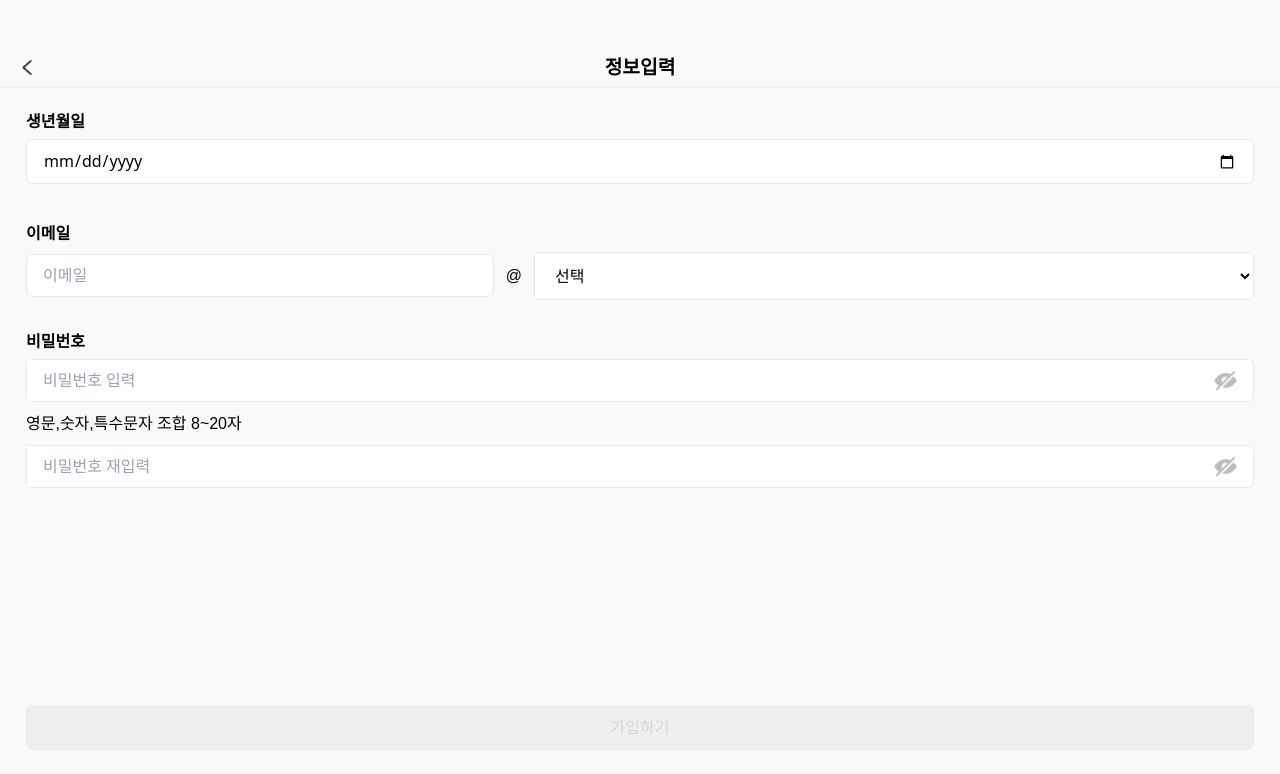
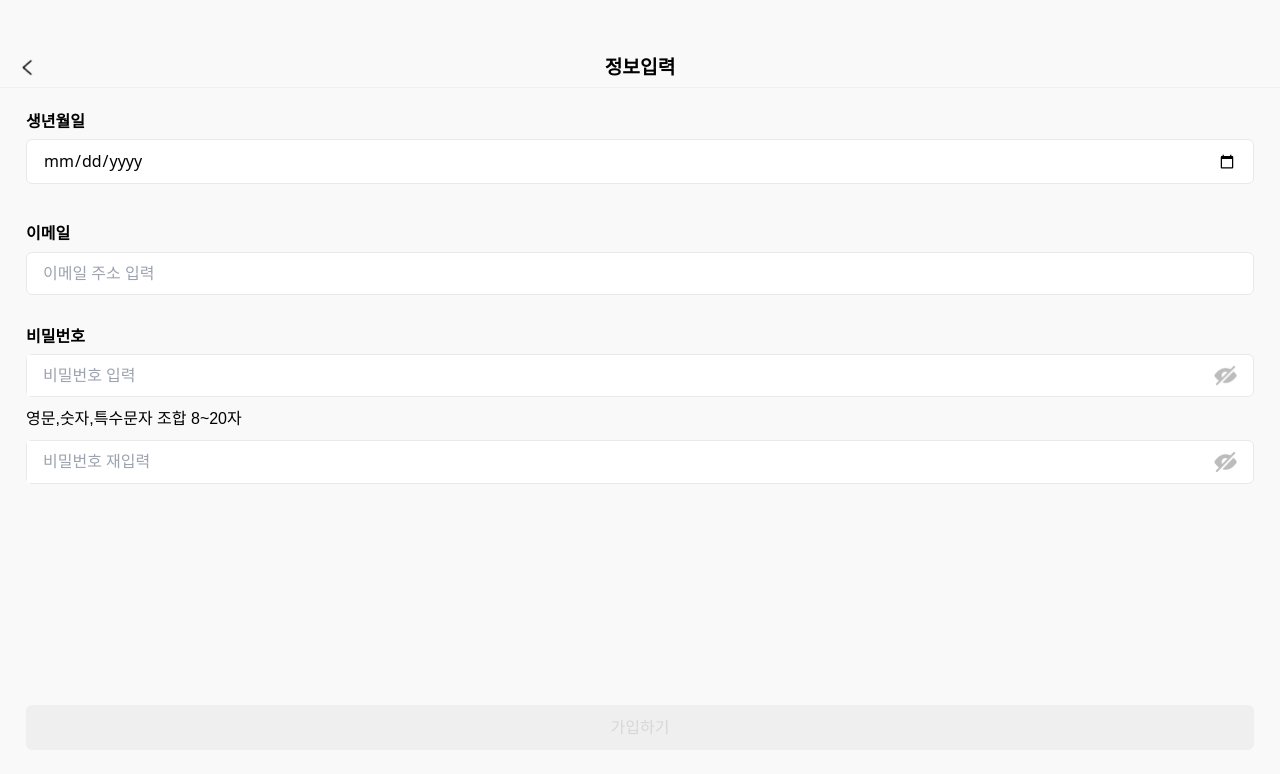
Before and after one commit to aingface/next-login-practice, a Next.js app: page /userInfoRegistration in a window 1280 px wide. Shown: the top 774 px of the page. Built offline with nearby package versions, Linux system fonts and the light colour scheme.

Commit message:
fix: 이메일 직접 입력하도록 수정

```diff
--- a/src/components/userInfoRegistration/EmailInput.tsx
+++ b/src/components/userInfoRegistration/EmailInput.tsx
@@ -9,37 +9,14 @@ interface TextProps {
   fontWeight?: number | string;
 }
 
-interface Option {
-  value: string;
-  label: string;
+interface EmailInputProps {
+  email: string | undefined;
+  setEmail: (emailDomainInput: string) => void;
 }
 
-interface EmailInputProps {
-  emailID: string | undefined;
-  emailDomain: string | undefined;
-  setEmailID: (emailIDInput: string) => void;
-  setEmailDomain: (emailDomainInput: string) => void;
-}
-
-const options: Option[] = [
-  { value: 'gmail.com', label: 'gmail.com' },
-  { value: 'naver.com', label: 'naver.com' },
-  { value: 'daum.net', label: 'daum.net' },
-  { value: 'outlook.com', label: 'outlook.com' },
-];
-
-function EmailInput({
-  emailID = '',
-  emailDomain = '',
-  setEmailID = () => {},
-  setEmailDomain = () => {},
-}: EmailInputProps) {
-  const handleEmailIDChange = (event: React.ChangeEvent<HTMLInputElement>) => {
-    setEmailID(event.target.value);
-  };
-
-  const handleOptionChange = (event: React.ChangeEvent<HTMLSelectElement>) => {
-    setEmailDomain(event.target.value);
+function EmailInput({ email = '', setEmail = () => {} }: EmailInputProps) {
+  const handleEmailInputChange = (event: React.ChangeEvent<HTMLInputElement>) => {
+    setEmail(event.target.value);
   };
 
   return (
@@ -47,25 +24,11 @@ function EmailInput({
       <Text fontWeight={themes.fontWeights.bold}>이메일</Text>
       <EmailInputFieldWrapper>
         <InputField
-          flex={1}
-          placeholder="이메일"
-          type="text"
-          value={emailID}
-          onChange={handleEmailIDChange}
+          placeholder="이메일 주소 입력"
+          type="email"
+          value={email}
+          onChange={handleEmailInputChange}
         />
-        <Text>{'@'}</Text>
-        <EmailSelect value={emailDomain} onChange={handleOptionChange}>
-          {[
-            <option key="placeholder" value="">
-              <Text>선택</Text>
-            </option>,
-            ...options.map((option) => (
-              <option key={option.value} value={option.value}>
-                {option.label}
-              </option>
-            )),
-          ]}
-        </EmailSelect>
       </EmailInputFieldWrapper>
     </EmailWrapper>
   );
@@ -97,15 +60,6 @@ const InputField = styled.input<InputFieldProps>`
   outline-color: ${(props) => props.theme.colors.PrimaryPurple09};
 `;
 
-const EmailSelect = styled.select`
-  flex: 1.582;
-  padding: 0.6875rem 1rem;
-  border: 1px solid ${(props) => props.theme.colors.Gray02};
-  border-radius: 6px;
-  background-color: ${(props) => props.theme.colors.White};
-  outline-color: ${(props) => props.theme.colors.PrimaryPurple09};
-`;
-
 const Text = styled.span<TextProps>`
   font-size: 1rem;
   font-weight: ${(props) => props.fontWeight};
--- a/src/pages/userInfoRegistration.tsx
+++ b/src/pages/userInfoRegistration.tsx
@@ -13,7 +13,7 @@ function UserInfoRegistration() {
   const router = useRouter();
 
   const { year, month, day, setYear, setMonth, setDay } = signInUserInfomationStore();
-  const { emailID, emailDomain, setEmailID, setEmailDomain } = signInUserInfomationStore();
+  const { email, setEmail } = signInUserInfomationStore();
   const { password, passwordRepeat, setPassword, setPasswordRepeat } = signInUserInfomationStore();
 
   const checkRegisterValid = () => {
@@ -21,7 +21,7 @@ function UserInfoRegistration() {
     const isMonthValid = typeof month == 'number' && month > 0;
     const isDayValid = typeof day == 'number' && day > 0;
 
-    const isEmailValid = validateEmail(emailID + '@' + emailDomain);
+    const isEmailValid = validateEmail(email);
     const isPasswordValid =
       password !== undefined && validatePassword(password) && password === passwordRepeat;
 
@@ -36,7 +36,7 @@ function UserInfoRegistration() {
       year: year,
       month: month,
       day: day,
-      email: emailID + '@' + emailDomain,
+      email: email,
       password: password,
     };
     try {
@@ -59,12 +59,7 @@ function UserInfoRegistration() {
         setYear={setYear}
         year={year}
       />
-      <EmailInput
-        emailDomain={emailDomain}
-        emailID={emailID}
-        setEmailDomain={setEmailDomain}
-        setEmailID={setEmailID}
-      />
+      <EmailInput email={email} setEmail={setEmail} />
       <PasswordInput
         password={password}
         passwordRepeat={passwordRepeat}
--- a/src/store/signInUserInfomationStore.ts
+++ b/src/store/signInUserInfomationStore.ts
@@ -5,8 +5,7 @@ interface signInUserInfomationState {
   month: number | undefined;
   day: number | undefined;
 
-  emailID: string | undefined;
-  emailDomain: string | undefined;
+  email: string | undefined;
 
   password: string | undefined;
   passwordRepeat: string | undefined;
@@ -14,8 +13,7 @@ interface signInUserInfomationState {
   setYear: (yearInput: number | undefined) => void;
   setMonth: (monthInput: number | undefined) => void;
   setDay: (dayInput: number | undefined) => void;
-  setEmailID: (emailIDInput: string) => void;
-  setEmailDomain: (emailDomainInput: string) => void;
+  setEmail: (emailIDInput: string) => void;
   setPassword: (passwordInput: string | undefined) => void;
   setPasswordRepeat: (passwordInput: string | undefined) => void;
 }
@@ -24,8 +22,7 @@ const signInUserInfomationStore = create<signInUserInfomationState>()((set) => (
   year: undefined,
   month: undefined,
   day: undefined,
-  emailID: undefined,
-  emailDomain: undefined,
+  email: undefined,
   password: undefined,
   passwordRepeat: undefined,
 
@@ -42,13 +39,9 @@ const signInUserInfomationStore = create<signInUserInfomationState>()((set) => (
       day: dayInput,
     })),
 
-  setEmailID: (emailIDInput: string) =>
+  setEmail: (emailInput: string) =>
     set(() => ({
-      emailID: emailIDInput,
-    })),
-  setEmailDomain: (emailDomainInput: string) =>
-    set(() => ({
-      emailDomain: emailDomainInput,
+      email: emailInput,
     })),
 
   setPassword: (passwordInput: string | undefined) =>
--- a/src/utils/emailUtils.ts
+++ b/src/utils/emailUtils.ts
@@ -1,4 +1,5 @@
-export const validateEmail = (email: string) => {
+export const validateEmail = (email: string | undefined) => {
+  const formattedEmail = typeof email !== 'string' ? '' : email;
   const regex = /^[^\s@]+@[^\s@]+\.[^\s@]+$/;
-  return regex.test(email);
+  return regex.test(formattedEmail);
 };
```
